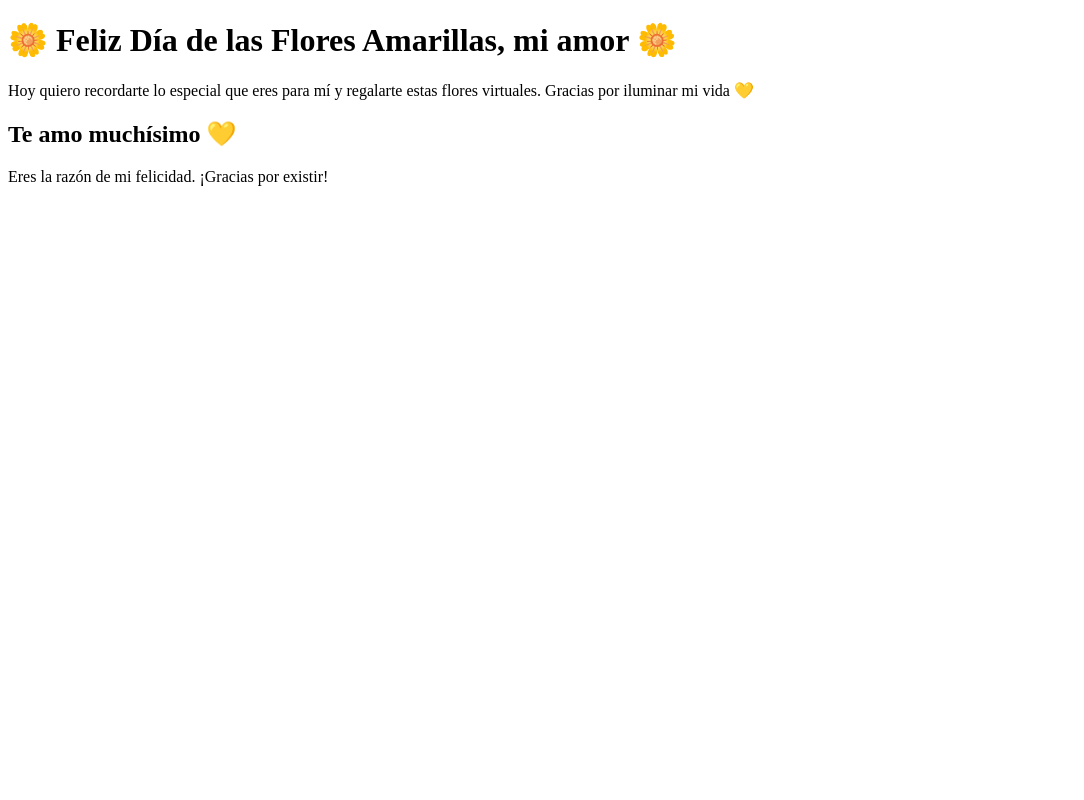
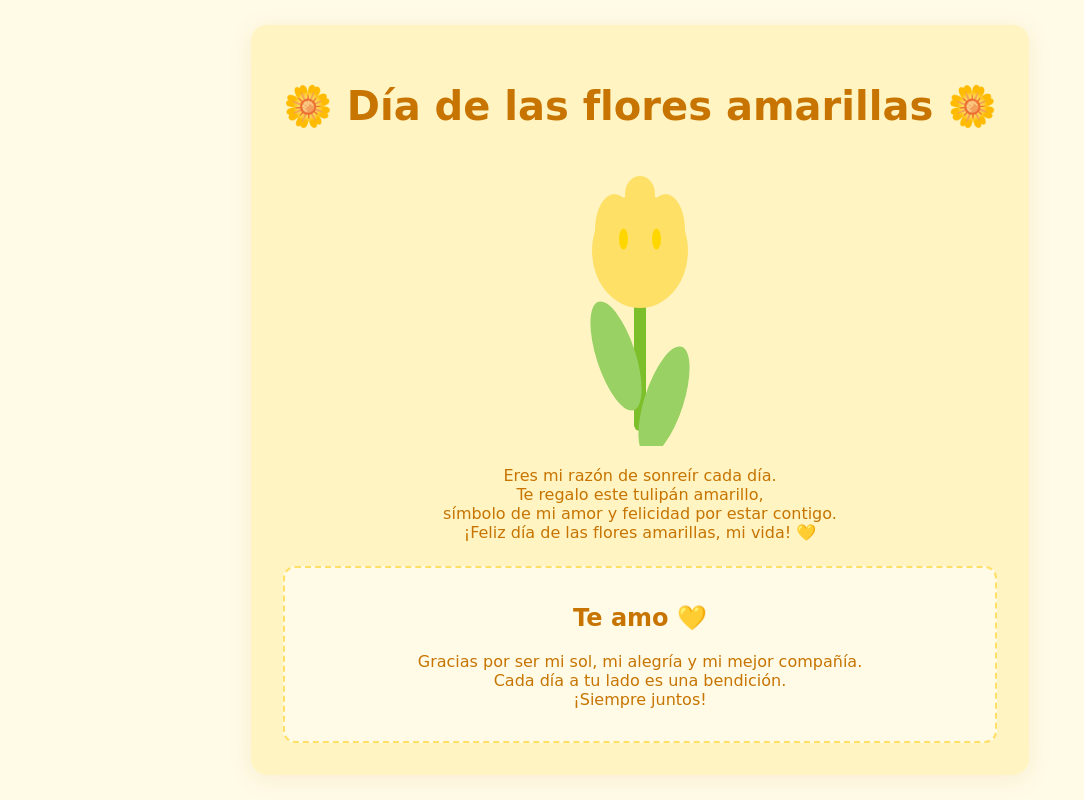
Before and after one commit to Chris210721/21-de-Setiembre, a plain HTML site: page index.html in a window 1280 px wide. Both pictures are taken after a click on the button "Haz clic para tu sorpresa". Shown: the whole page, without its empty margins (0-1084 px from the left). Drawn offline with Linux system fonts and the light colour scheme.

Commit message:
Enhance index.html with audio and animations

```diff
--- a/index.html
+++ b/index.html
@@ -3,26 +3,53 @@
 <head>
   <meta charset="UTF-8">
   <title>Feliz Día de las Flores Amarillas</title>
-  <link rel="stylesheet" href="styles.css">
+  <link href="https://fonts.googleapis.com/css2?family=Pacifico&display=swap" rel="stylesheet">
+  <link rel="stylesheet" href="Style.css">
 </head>
 <body>
+  <audio id="bg-music" src="musica.mp3" autoplay loop></audio>
+  <div class="petals">
+    <!-- Pétalos flotantes animados -->
+    <span class="petal"></span>
+    <span class="petal"></span>
+    <span class="petal"></span>
+    <span class="petal"></span>
+    <span class="petal"></span>
+  </div>
   <div class="container">
-    <h1>🌼 Feliz Día de las Flores Amarillas, mi amor 🌼</h1>
-    <p>Hoy quiero recordarte lo especial que eres para mí y regalarte estas flores virtuales. Gracias por iluminar mi vida 💛</p>
+    <h1>🌼 Día de las flores amarillas 🌼</h1>
+    <svg class="tulip-svg" viewBox="0 0 80 200" width="120" height="300">
+      <!-- Tallo -->
+      <rect x="36" y="80" width="8" height="110" rx="4" fill="#7dbf2b"/>
+      <!-- Hojas -->
+      <ellipse cx="24" cy="140" rx="13" ry="38" fill="#99d164" transform="rotate(-18 24 140)"/>
+      <ellipse cx="56" cy="170" rx="13" ry="38" fill="#99d164" transform="rotate(18 56 170)"/>
+      <!-- Flor -->
+      <ellipse cx="40" cy="70" rx="32" ry="38" fill="#ffe066"/>
+      <ellipse cx="23" cy="56" rx="13" ry="24" fill="#ffe066"/>
+      <ellipse cx="57" cy="56" rx="13" ry="24" fill="#ffe066"/>
+      <ellipse cx="40" cy="53" rx="15" ry="20" fill="#ffe066"/>
+      <ellipse cx="40" cy="32" rx="10" ry="12" fill="#ffe066"/>
+      <!-- Detalles del tulipán -->
+      <ellipse cx="29" cy="62" rx="3" ry="7" fill="#ffd700"/>
+      <ellipse cx="51" cy="62" rx="3" ry="7" fill="#ffd700"/>
+    </svg>
+    <div class="mensaje">
+      <p>Eres mi razón de sonreír cada día.<br>
+      Te regalo este tulipán amarillo,<br>
+      símbolo de mi amor y felicidad por estar contigo.<br>
+      ¡Feliz día de las flores amarillas, mi vida! 💛</p>
+    </div>
     <button id="surpriseBtn">Haz clic para tu sorpresa</button>
-    <div id="surprise" class="hidden">
-      <h2>Te amo muchísimo 💛</h2>
-      <p>Eres la razón de mi felicidad. ¡Gracias por existir!</p>
-    </div>
-    <div class="flowers">
-      <!-- Flores animadas -->
-      <div class="flower"></div>
-      <div class="flower"></div>
-      <div class="flower"></div>
-      <div class="flower"></div>
-      <div class="flower"></div>
+    <div id="surprise" class="hidden carta">
+      <h2>Te amo 💛</h2>
+      <p>
+        Gracias por ser mi sol, mi alegría y mi mejor compañía.<br>
+        Cada día a tu lado es una bendición. <br>
+        ¡Siempre juntos!
+      </p>
     </div>
   </div>
-  <script src="script.js"></script>
+  <script src="Script.js"></script>
 </body>
 </html>
```
